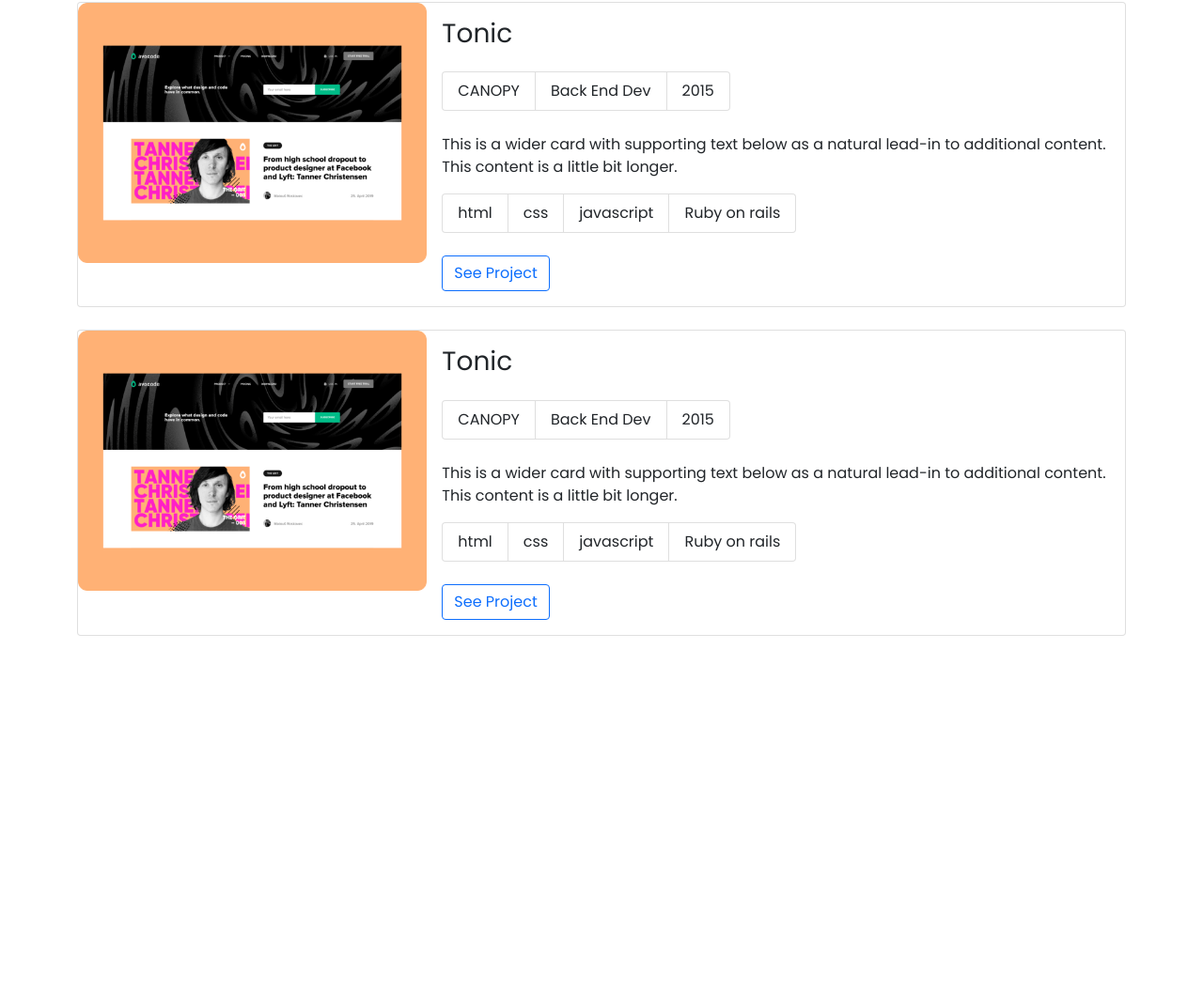
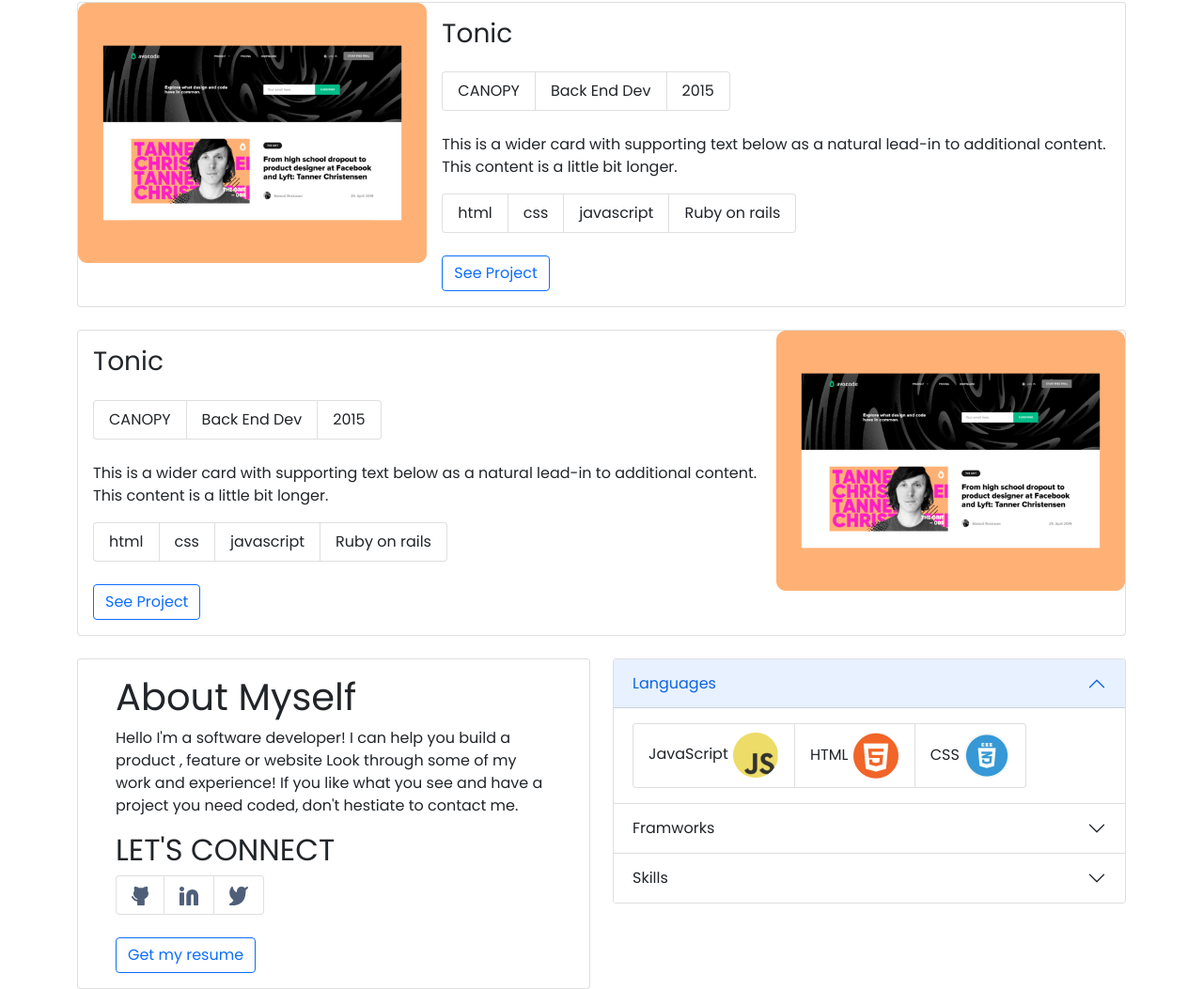
Before and after one commit to NayanKaran/bootstrap-website, a website: page index.html in a window 1280 px wide. Shown: the part 1020-2073 px from the top of the page at 94% size. Before the commit the page ends 1721 px from the top, so only its background shows below. Drawn offline with nearby package versions, Linux system fonts and the light colour scheme.

Commit message:
Add about myself section

```diff
--- a/index.html
+++ b/index.html
@@ -92,8 +92,8 @@
             </div>
           </div>
         </div>
-        <div class="card mb-4 mt-4">
-          <div class="row g-0">
+        <div class="card mb-4 mt-4 ">
+          <div class="row g-0 flex-lg-row-reverse">
             <div class="col-md-4">
               <img src="./images/project-snapshots/project1.png" class="img-fluid rounded-start" alt="project snapshot">
             </div>
@@ -143,7 +143,7 @@
           </div>
         </div>
         <div class="card mb-4 mt-4">
-          <div class="row g-0">
+          <div class="row g-0 flex-lg-row-reverse">
             <div class="col-md-4">
               <img src="./images/project-snapshots/project1.png" class="img-fluid rounded-start" alt="project snapshot">
             </div>
@@ -168,6 +168,125 @@
           </div>
         </div>
       </div>
+      <div class="container">
+        <div class="row">
+          <div class="col">
+            <div class="container card">
+              <div class="card-body ">
+                <h1 class="card-title">About Myself </h1>
+                <p class="card-text">Hello I'm a software developer! I can help you build a product ,
+            feature or website Look through some of my work and experience! If
+            you like what you see and have a project you need coded, don't
+            hestiate to contact me.</p>
+                <h2>LET'S CONNECT</h2>
+                <ul class="list-group list-group-horizontal">
+                  <li class="list-group-item">
+                    <a href="https://github.com/NayanKaran">
+                      <img alt="github icon" src="./images/icons/github_icon.svg" />
+                    </a>
+                  </li>
+                  <li class="list-group-item">
+                    <a href="https://www.linkedin.com/in/debabrata-mandal-83461696/">
+                      <img alt="linkedin icon" src="./images/icons/linkedin_icon.svg" />
+                    </a>
+                  </li>
+                  <li class="list-group-item">
+                    <a href="https://twitter.com/bapidebabrata">
+                      <img alt="twitter icon" src="./images/icons/twitter_icon.svg" />
+                    </a>
+                  </li>
+                </ul>
+                <button type="button" class="btn btn-outline-primary mt-4">Get my resume</button>
+              </div>
+            </div>
+          </div>
+          <div class="col">
+            <div class="accordion" id="accordionExample">
+              <div class="accordion-item">
+                <h2 class="accordion-header" id="headingOne">
+                  <button class="accordion-button" type="button" data-bs-toggle="collapse" data-bs-target="#collapseOne" aria-expanded="true" aria-controls="collapseOne">
+                    Languages
+                  </button>
+                </h2>
+                <div id="collapseOne" class="accordion-collapse collapse show" aria-labelledby="headingOne" data-bs-parent="#accordionExample">
+                  <div class="accordion-body">
+                    <ul class="list-group list-group-horizontal">
+                      <li class="list-group-item">
+                        JavaScript
+                        <img
+                          src="./images/icons/javascript_icon.png"
+                          alt="JavaScript icon"
+                        />
+                      </li>
+                      <li class="list-group-item">
+                        HTML
+                        <img src="./images/icons/html5_icon.png" alt="HTML icon" />
+                      </li>
+                      <li class="list-group-item">
+                        CSS
+                        <img src="./images/icons/css3_icon.png" alt="CSS icon" />
+                      </li>
+                    </ul>
+                  </div>
+                </div>
+              </div>
+              <div class="accordion-item">
+                <h2 class="accordion-header" id="headingTwo">
+                  <button class="accordion-button collapsed" type="button" data-bs-toggle="collapse" data-bs-target="#collapseTwo" aria-expanded="false" aria-controls="collapseTwo">
+                    Framworks
+                  </button>
+                </h2>
+                <div id="collapseTwo" class="accordion-collapse collapse" aria-labelledby="headingTwo" data-bs-parent="#accordionExample">
+                  <div class="accordion-body">
+                    <ul class="list-group list-group-horizontal">
+                      <li class="list-group-item">
+                        Bootstrap
+                      </li>
+                      <li class="list-group-item">
+                        Ruby on rails
+                      </li>
+                      <li class="list-group-item">
+                        RSpec
+                      </li>
+                      <li class="list-group-item">
+                        Capibara
+                      </li>
+                      <li class="list-group-item">
+                        Selinium
+                      </li>
+                    </ul>
+                  </div>
+                </div>
+              </div>
+              <div class="accordion-item">
+                <h2 class="accordion-header" id="headingThree">
+                  <button class="accordion-button collapsed" type="button" data-bs-toggle="collapse" data-bs-target="#collapseThree" aria-expanded="false" aria-controls="collapseThree">
+                    Skills
+                  </button>
+                </h2>
+                <div id="collapseThree" class="accordion-collapse collapse" aria-labelledby="headingThree" data-bs-parent="#accordionExample">
+                  <div class="accordion-body">
+                    <ul class="list-group list-group-horizontal">
+                      <li class="list-group-item">
+                        Codekit
+                      </li>
+                      <li class="list-group-item">
+                        Codepen
+                      </li>
+                      <li class="list-group-item">
+                        Github
+                      </li>
+                      <li class="list-group-item">
+                        Terminal
+                      </li>
+                    </ul>
+                  </div>
+                </div>
+              </div>
+            </div>
+          </div>
+        </div>
+      </div>
 
 
     </main>
```
